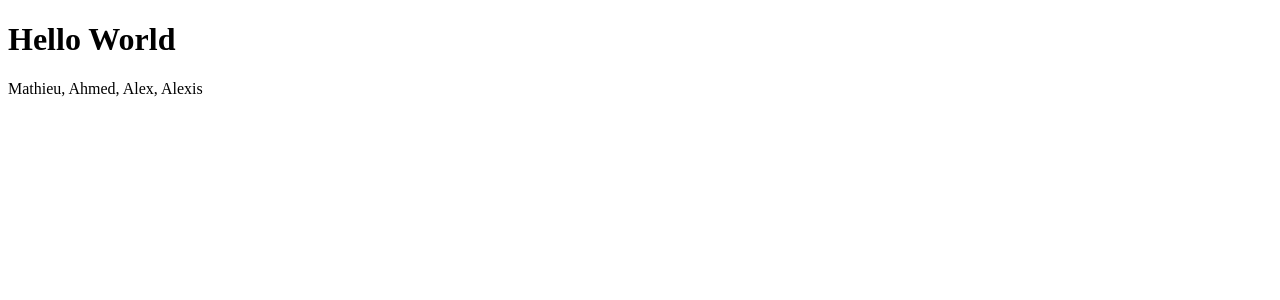
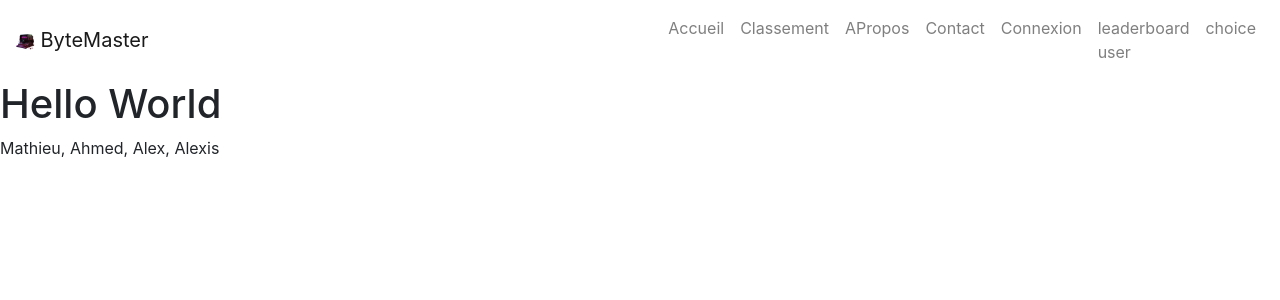
Before and after one commit to Srblx/Projet-QCM, a PHP site: page /1_Admin/Index.php in a window 1280 px wide. Shown: the top 300 px of the page. Run offline with PHP 8.4, Linux system fonts and the light colour scheme.

Commit message:
mise en place de la nav dans tout les dossiers

```diff
--- a/1_Admin/Index.php
+++ b/1_Admin/Index.php
@@ -7,7 +7,22 @@
     <meta name="viewport" content="initial-scale=1, maximum-scale=1, user-scalable=no, width=device-width">
     <title>Index</title>
 </head>
+<link rel="stylesheet" href="Content/css/style.css">
 
+
+<!-- Link font awesome -->
+<link rel="stylesheet" href="https://cdnjs.cloudflare.com/ajax/libs/font-awesome/6.2.1/css/all.min.css"
+    integrity="sha512-MV7K8+y+gLIBoVD59lQIYicR65iaqukzvf/nwasF0nqhPay5w/9lJmVM2hMDcnK1OnMGCdVK+iQrJ7lzPJQd1w=="
+    crossorigin="anonymous" referrerpolicy="no-referrer" />
+
+<!-- link boostrap -->
+<link rel="stylesheet" href="https://cdn.jsdelivr.net/npm/bootstrap@4.6.0/dist/css/bootstrap.min.css"
+    integrity="sha384-B0vP5xmATw1+K9KRQjQERJvTumQW0nPEzvF6L/Z6nronJ3oUOFUFpCjEUQouq2+l" crossorigin="anonymous">
+<link rel="stylesheet" href="https://cdnjs.cloudflare.com/ajax/libs/twitter-bootstrap/4.6.0/css/bootstrap.min.css">
+<link rel="stylesheet" href="https://cdnjs.cloudflare.com/ajax/libs/font-awesome/5.15.2/css/all.min.css">
+<script src="https://cdn.jsdelivr.net/npm/bootstrap@4.6.0/dist/js/bootstrap.min.js"
+    integrity="sha384-+YQ4JLhjyBLPDQt//I+STsc9iw4uQqACwlvpslubQzn4u2UU2UFM80nGisd026JF"
+    crossorigin="anonymous"></script>
 <body>
     <!--//! Voir le fichier exel Samy/CourSurMVC/Exel -->
     <?php
--- a/1_Admin/Utils/header.php
+++ b/1_Admin/Utils/header.php
@@ -1,2 +1,37 @@
-<!-- <img src="Content/img/logo_detoure.png" alt="#" style="width: 50%;
-height: 50%;"> -->
+<!-- Barre de navigation -->
+<nav class="navbar navbar-expand-lg navbar-light" id="nav_nav">
+      <a class="navbar-brand" href="?controller=home&action=home"><img src="Content/img/logo_detoure.png" alt="" width="3%" class="img_logo_nav">
+      ByteMaster
+    </a>
+		<button class="navbar-toggler" type="button" data-toggle="collapse" data-target="#navbarNav"
+			aria-controls="navbarNav" aria-expanded="false" aria-label="Toggle navigation">
+			<span class="navbar-toggler-icon" id="menu_hamburger"></span>
+		</button>
+		<div class="collapse navbar-collapse" id="navbarNav">
+			<ul class="navbar-nav ml-auto">
+				<li class="nav-item">
+					<a class="nav-link" href="?controller=home&action=home">Accueil</a>
+				</li>
+				<li class="nav-item">
+					<a class="nav-link" href="?controller=leaderboard&action=leaderboard">Classement</a>
+				</li>
+				<li class="nav-item">
+					<a class="nav-link" href="?controller=about&action=about">APropos</a>
+				</li>
+				<li class="nav-item">
+					<a class="nav-link" href="?controller=contact&action=contact">Contact</a>
+				</li>
+				<li class="nav-item">
+					<a class="nav-link" href="?controller=login_signup&action=login">Connexion</a>
+				</li>
+				<li class="nav-item">
+					<a class="nav-link" href="/2_User/?controller=leaderboard&action=leaderboard">leaderboard user</a>
+				</li>
+				<li class="nav-item">
+					<a class="nav-link" href="/2_User/?controller=choice&action=choice">choice</a>
+				</li>
+
+			</ul>
+		</div>
+	</nav>
+</header>
```
Also changed, not shown: 2_User/Index.php (+16 -0 lines), 2_User/Utils/header.php (+37 -2 lines), 2_User/Content/css/style_nav.css (renamed from Content/css/style.css).
